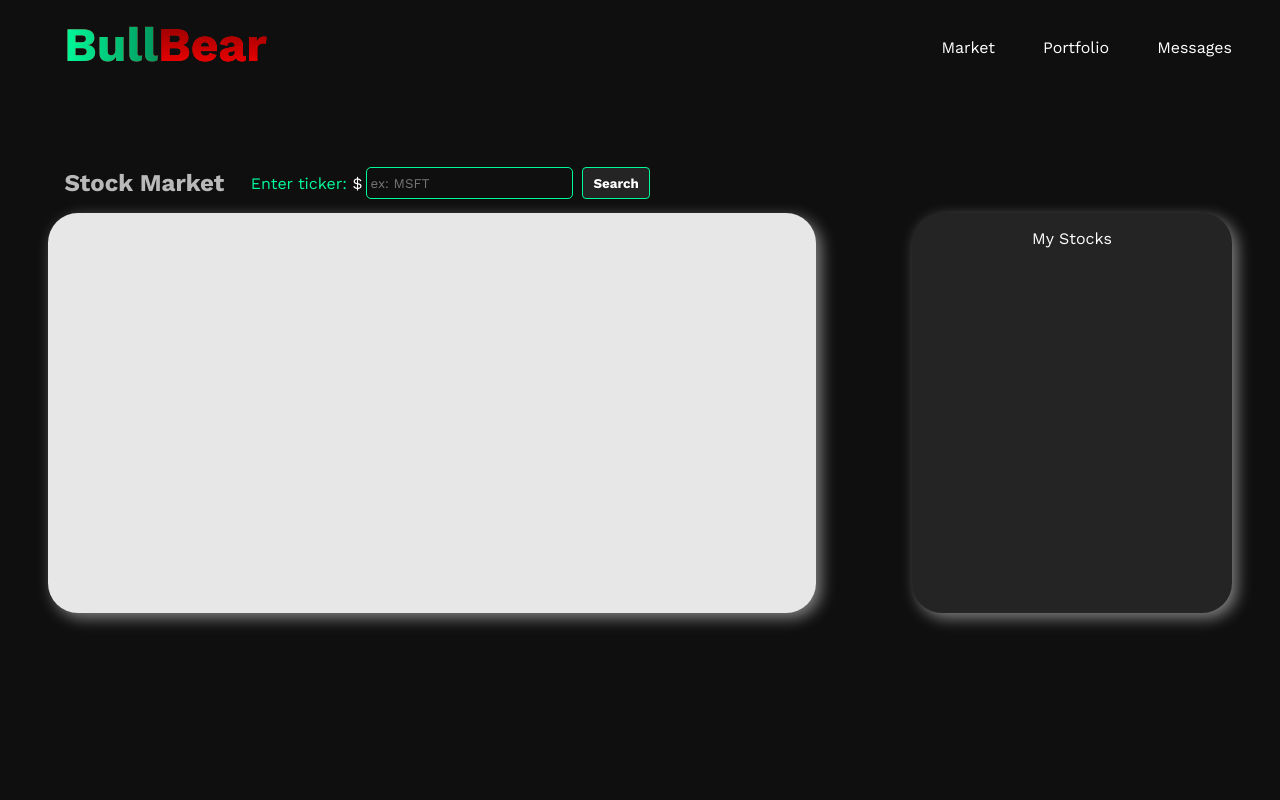
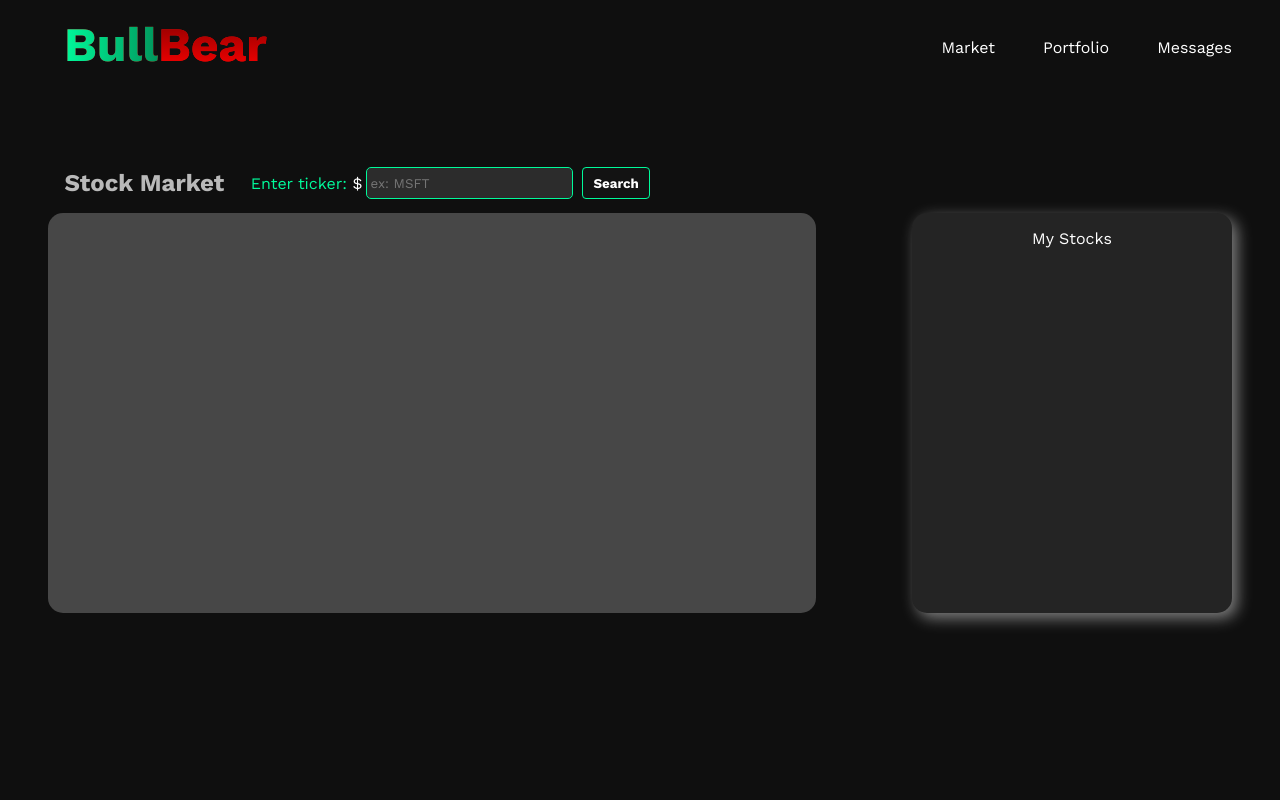
Before and after one commit to DariusGarcia/BullBear-draft, a React (Create React App) app: page / in a window 1280 px wide. Shown: the top 800 px of the page. Built offline with nearby package versions, Linux system fonts and the light colour scheme; no server answers.

Commit message:
Fixed: search input  calls the correct API ticker data

```diff
--- a/src/components/Home.css
+++ b/src/components/Home.css
@@ -80,11 +80,11 @@ input {
     /* justify-content: center; */
     height: 50vh;
     width: 60vw;
-    background-color: rgb(231, 231, 231);
-    border-radius: 30px;
+    background-color: rgb(71, 71, 71);
+    border-radius: 15px;
     color: black;
     float: left;
-    box-shadow: 5px 5px 15px #818181;
+
 
 }
 
@@ -94,7 +94,7 @@ input {
     float: right;
     height: 50vh;
     background-color: rgb(36, 36, 36);
-    border-radius: 30px;
+    border-radius: 15px;
     padding: 1rem;
     box-shadow: 5px 5px 15px #818181;
 }
@@ -129,11 +129,22 @@ input {
     width: 20%;
     margin-left: 4px;
     padding-left: 4px;
-    outline: 1px solid #00FA9A;
+    outline: 1px solid #5e5e5e;
     border: none;
     background: transparent;
+    background-color: rgb(15, 15, 15);
     box-shadow: 50px;
     color: white;
+}
+
+.search-bar:hover {
+    outline: 1px solid #00FA9A;
+    background-color: rgb(44, 44, 44);
+}
+
+.search-bar:focus {
+    outline: 1px solid #00FA9A;
+    background-color: rgb(44, 44, 44);
 }
 
 #search-label {
@@ -150,7 +161,7 @@ p {
 }
 
 .search-btn {
-    background-color: rgb(36, 36, 36);
+    background-color: rgb(19, 19, 19);
     border: none;
     border-radius: 4px;
     height: 32px;
--- a/src/components/Home.js
+++ b/src/components/Home.js
@@ -2,12 +2,13 @@ import React, { useState } from "react";
 import "./Home.css";
 import StocksGraphQL from "./StocksGraphQL";
 
-function Home() {
+function Home(props) {
   const [value, setValue] = useState("");
   const [ticker, setTicker] = useState([]);
 
   const handleChange = (event) => {
     setValue(event.target.value);
+    // setTicker(event.target.value);
   };
 
   const handleSubmit = (event) => {
@@ -34,11 +35,12 @@ function Home() {
       </ul>
       <div className="search-box">
         <h2 id="stock-market">Stock Market</h2>
-        <form className="stocks-form">
+        <form className="stocks-form" onSubmit={handleSubmit}>
           <label id="search-label">
             Enter ticker: <span id="dollar">$</span>
           </label>
           <input
+            autoFocus
             value={value}
             onChange={handleChange}
             onInput={(e) =>
@@ -48,14 +50,15 @@ function Home() {
             type="text"
             placeholder="ex: MSFT"
           ></input>
-          <button className="search-btn" onSubmit={handleSubmit}>
-            Search
-          </button>
+          <button className="search-btn">Search</button>
         </form>
       </div>
       <div className="main-container">
         <div className="stocks-list">
-          <StocksGraphQL />
+          {/* <StocksGraphQL /> */}
+          {ticker.map((favTicker) => (
+            <StocksGraphQL name={favTicker} key={favTicker}></StocksGraphQL>
+          ))}
         </div>
         <div className="stock-nav">
           <p>My Stocks</p>
--- a/src/components/StocksGraphQL.css
+++ b/src/components/StocksGraphQL.css
@@ -0,0 +1,27 @@
+.class {
+    background-color: grey;
+    width: auto;
+    height: 50%;
+    margin: 10px;
+    padding: 3px 3px 3px 3px;
+    border-radius: 15px;
+    font-size: .8rem;
+}
+
+.class:hover {
+    transform: scale(1.01);
+    box-shadow: 3px 3px 3px 3px #303030;
+}
+
+.stock-titles-p {
+    color: black !important;
+    font-size: bold;
+}
+
+.class-title {
+    color: #00FA9A !important;
+}
+
+#ticker-title {
+    color: #00FA9A !important;
+}
--- a/src/components/StocksGraphQL.js
+++ b/src/components/StocksGraphQL.js
@@ -22,7 +22,7 @@ function StocksGraphQL(props) {
       },
     };
     fetch(
-      "https://alpha-vantage.p.rapidapi.com/query?function=GLOBAL_QUOTE&symbol=AAPL&datatype=json",
+      `https://alpha-vantage.p.rapidapi.com/query?function=GLOBAL_QUOTE&symbol=${props.name}&datatype=json`,
       options
     )
       .then((response) => response.json())
@@ -34,33 +34,28 @@ function StocksGraphQL(props) {
         setTickerPrice(myRes[4]);
         setClosingPrice(myRes[7]);
         console.log(myRes[7]);
+        console.log(myRes);
       })
       .catch((err) => console.error(err));
     // console.log(response);
-  }, []);
+  }, [props.name]);
 
   let info;
 
   if (ticker) {
     info = (
       <div className="info-div">
-        <div className="first">
-          <p className="class-titles-p">Stock:</p>
-          <p className="class-info-p" id="title">
-            {ticker}{" "}
-          </p>
-        </div>
         <div className="second">
-          <p className="class-titles-p" id="department">
-            Department:
+          <p className="stock-titles-p" id="department">
+            Current price:
           </p>{" "}
-          <p className="class-info-p">{tickerPrice}</p>
+          <p className="stock-info-p">{tickerPrice}</p>
         </div>
         <div className="third">
-          <p className="class-titles-p" id="description">
-            Description:
+          <p className="stock-titles-p" id="description">
+            Previous closing price:
           </p>{" "}
-          <p className="class-info-p">{closingPrice}</p>
+          <p className="stock-info-p">{closingPrice}</p>
         </div>
       </div>
     );
@@ -73,13 +68,10 @@ function StocksGraphQL(props) {
   return (
     <div className="class">
       <div className="class-title">
-        <h2>{ticker}</h2>
+        <h2 id="ticker-title">{ticker}</h2>
       </div>
       <div className="class-title">
-        <p>{tickerPrice}</p>
-      </div>
-      <div className="class-title">
-        <p>{closingPrice}</p>
+        <p>{info}</p>
       </div>
     </div>
   );
```
